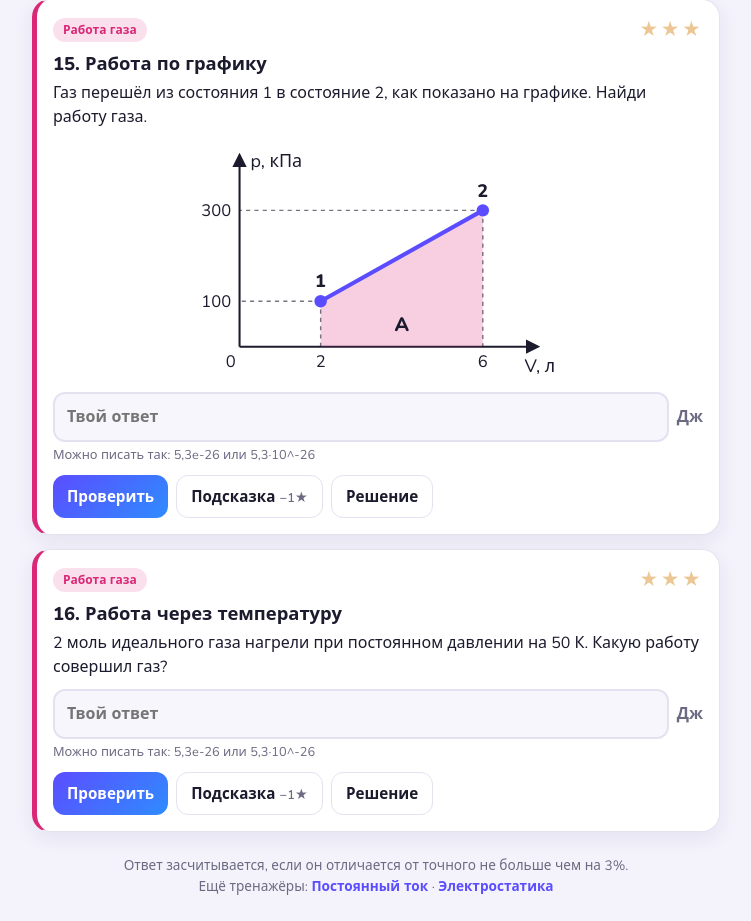
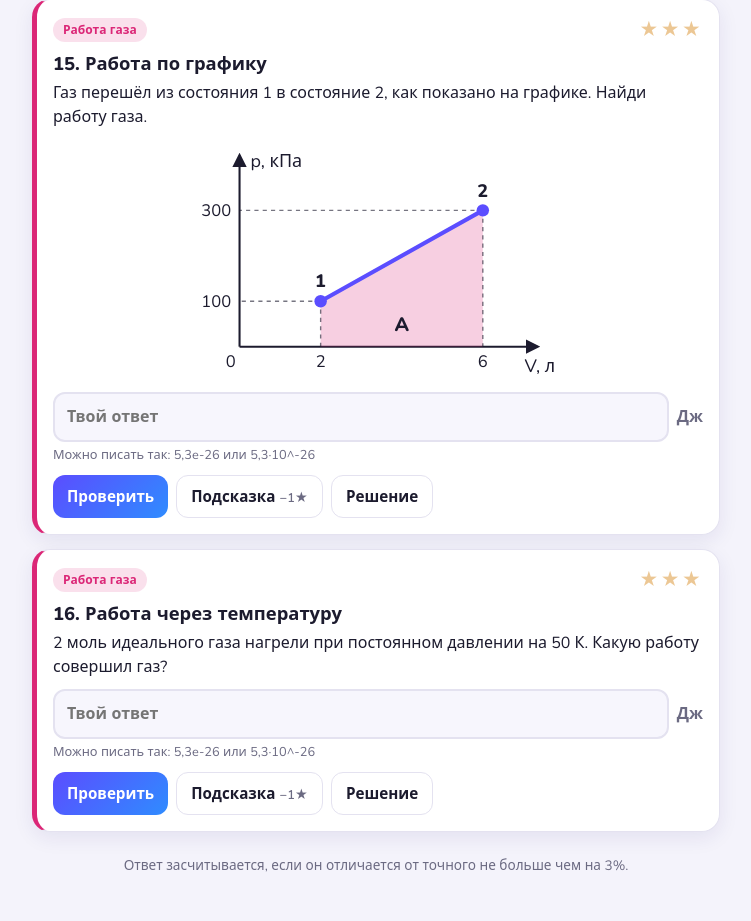
Before and after one commit to dreadzz322/mkt-zadachi, a plain HTML site: page index.html in a window 1280 px wide. Shown: the part 6836-7757 px from the top of the page, without its empty margins (264-1015 px from the left). Drawn offline with nearby package versions, Linux system fonts and the light colour scheme.

Commit message:
Убрал ссылки на ещё не опубликованные тренажёры по току и электростатике
Co-Authored-By: Claude Opus 5.5 <noreply@anthropic.com>

```diff
--- a/index.html
+++ b/index.html
@@ -430,8 +430,8 @@
   </div>
 
   <footer>
-    Ответ засчитывается, если он отличается от точного не больше чем на 3%.<br>
-    Ещё тренажёры: <a href="https://dreadzz322.github.io/postoyannyj-tok-zadachi/">Постоянный ток</a> · <a href="https://dreadzz322.github.io/elektrostatika-zadachi/">Электростатика</a>
+    Ответ засчитывается, если он отличается от точного не больше чем на 3%.
+    <!-- Ссылки на тренажёры по току и электростатике вернуть, когда их опубликуем -->
   </footer>
 </main>
 
```
